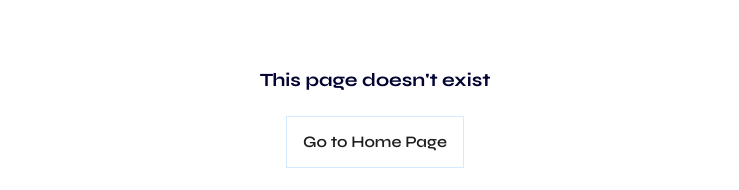
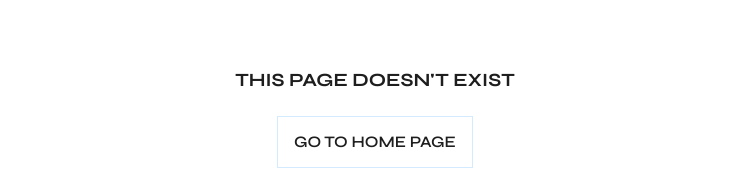
Before and after one commit to b3dyk/space-x-test, a React (Create React App) app: page /space-x-test/space-x-test/about in a window 1280 px wide. Shown: the part 550-740 px from the top of the page, without its empty margins (265-1004 px from the left). Built offline with nearby package versions, Linux system fonts and the light colour scheme.

Commit message:
fix 404 styles

```diff
--- a/src/pages/NotFoundPage/NotFoundPage.styled.ts
+++ b/src/pages/NotFoundPage/NotFoundPage.styled.ts
@@ -20,12 +20,13 @@ export const Image = styled.div`
 `;
 
 export const Text = styled.h3`
-  margin: 0;
-  color: #020332;
+  color: var(--color-font-main);
+  text-transform: uppercase;
 `;
 
 export const HomeLink = styled(Link)`
   text-decoration: none;
+  text-transform: uppercase;
   color: var(--color-font-main);
   border: 1px solid var(--color-btn-main);
   padding: 16px;
```
Also changed, not shown: src/pages/NotFoundPage/NotFoundPage.tsx (+1 -1 lines).
